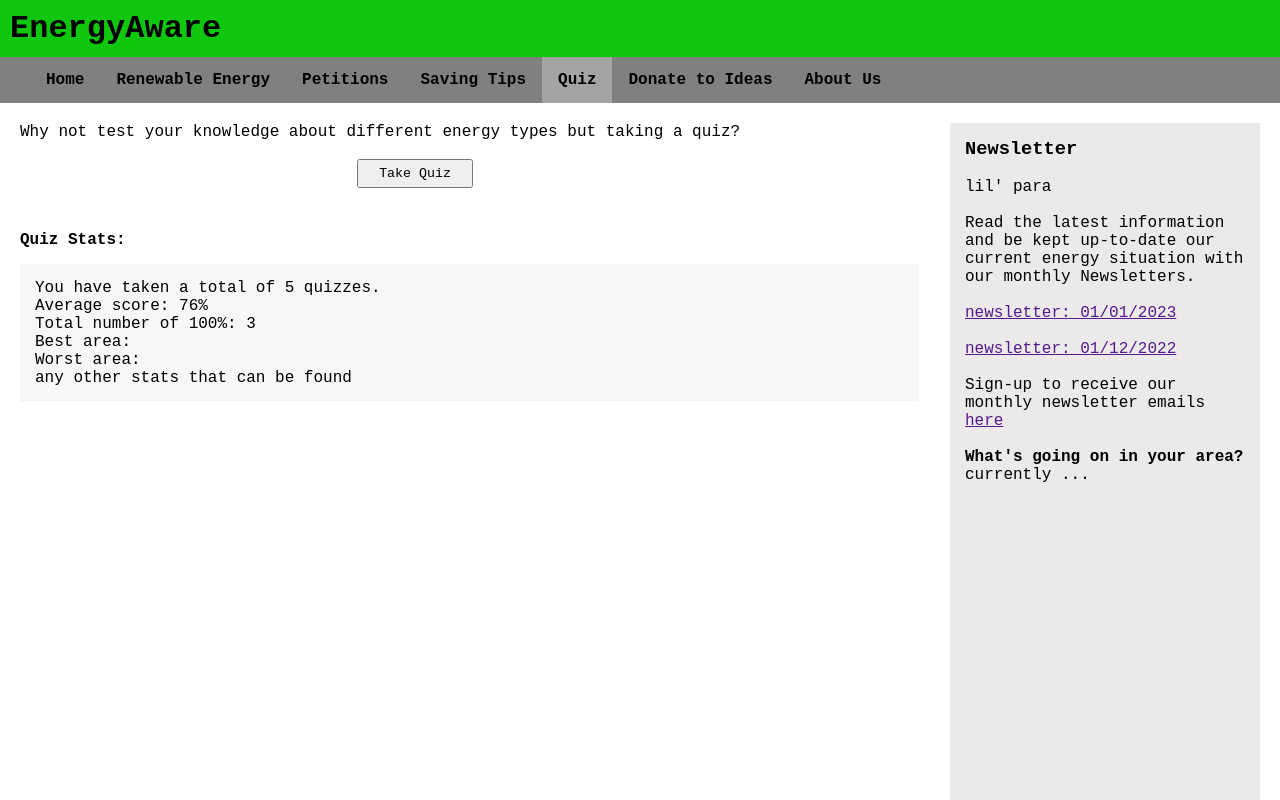
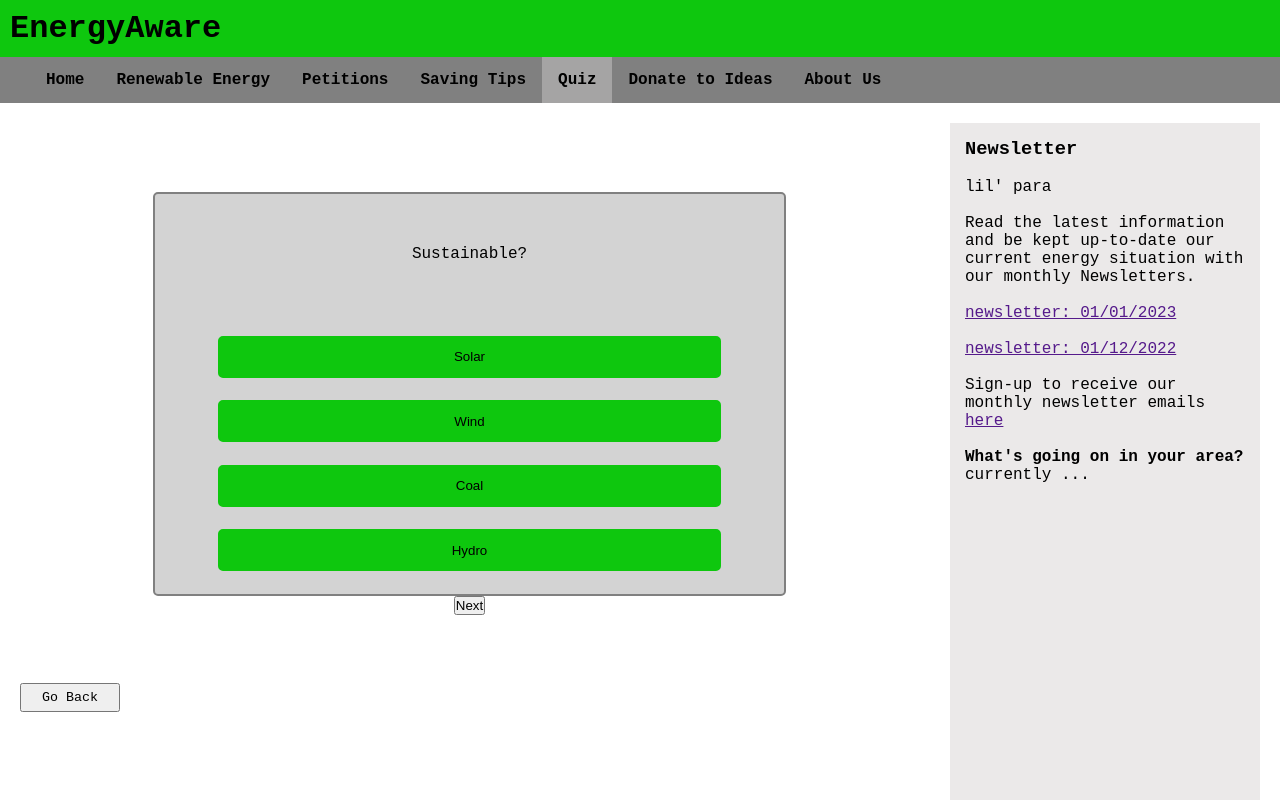
Before and after one commit to TallulahLund/Group46, a React (Create React App) app in the folder testgroupproject/: page /quiz in a window 1280 px wide. Both pictures are taken after a click on the button "Take Quiz". Shown: the top 800 px of the page. Built offline with nearby package versions, Linux system fonts and the light colour scheme.

Commit message:
Quiz update

```diff
--- a/testgroupproject/src/Pages/Quiz.js
+++ b/testgroupproject/src/Pages/Quiz.js
@@ -1,19 +1,33 @@
 import React from "react";
+import { useState } from "react";
 import "./Quiz.css";
+import Questions from "./QuizComponents/Questions";
+import QuizHandler from "./QuizComponents/Quizhandler";
 
 export default function Quiz() {
+  const [outTest, setOutTest] = useState(true);
+
+  const toggleView = () => {
+    if (outTest == true) {
+      setOutTest(false);
+    } else {
+      setOutTest(true);
+    }
+  };
+
+  if (outTest) {
     return (
-    // <div><p>This is Quiz</p></div>
-
       <section className="mainContent">
         <div>
           <p>
-          Why not test your knowledge about different energy types but taking a
-          quiz?
+            Why not test your knowledge about different energy types but taking
+            a quiz?
           </p>
           <br />
           <div className="quizButtonCont">
-          <button id="takeQuizButton">Take Quiz</button>
+            <button id="takeQuizButton" onClick={toggleView}>
+              Take Quiz
+            </button>
           </div>
 
           {/* <div class="container">
@@ -36,4 +50,14 @@ export default function Quiz() {
         </div>
       </section>
     );
+  } else {
+    return (
+      <div className="mainContent">
+        <QuizHandler questions={Questions} />
+        <button id="takeQuizButton" onClick={toggleView}>
+          Go Back
+        </button>
+      </div>
+    );
   }
+}
--- /dev/null
+++ b/testgroupproject/src/Pages/QuizComponents/QuestionHandler.css
@@ -0,0 +1,42 @@
+.question-card {
+  display: flex;
+  flex-direction: column;
+  align-items: center;
+  height: 50vh;
+  width: 70%;
+  background-color: lightgrey;
+  border: 2px solid grey;
+  border-radius: 5px;
+}
+
+.question {
+  display: flex;
+  align-items: center;
+  height: 30%;
+}
+
+.question-options {
+  display: flex;
+  flex-direction: column;
+  justify-content: space-evenly;
+  align-items: left;
+  height: 70%;
+  width: 80%;
+}
+
+.question-option {
+  padding: 0px;
+  border: 2px solid rgb(14, 199, 14);
+  background-color: rgb(14, 199, 14);
+  border-radius: 5px;
+  height: 15%;
+  cursor: pointer;
+}
+
+.question-option:active {
+  background-color: rgba(255, 255, 255, 0.119);
+}
+
+.clicked {
+  background-color: blueviolet;
+}
--- /dev/null
+++ b/testgroupproject/src/Pages/QuizComponents/QuestionHandler.jsx
@@ -0,0 +1,24 @@
+import React from "react";
+import "./QuestionHandler.css";
+
+const QuestionHandler = (props) => {
+  const { question, choices, handleAnswer } = props;
+  return (
+    <div className="question-card">
+      <p className="question">{question}</p>
+      <div className="question-options">
+        {choices.map((choice, index) => (
+          <button
+            className="question-option"
+            key={index}
+            onClick={() => handleAnswer(choice)}
+          >
+            {choice}
+          </button>
+        ))}
+      </div>
+    </div>
+  );
+};
+
+export default QuestionHandler;
--- /dev/null
+++ b/testgroupproject/src/Pages/QuizComponents/Questions.js
@@ -0,0 +1,24 @@
+const Questions = [
+  {
+    question: "Sustainable?",
+    choices: ["Solar", "Wind", "Coal", "Hydro"],
+    correctAnswer: "Coal",
+  },
+  {
+    question: "Sustainabless?",
+    choices: ["Solar", "Wind", "Coal", "Hydro"],
+    correctAnswer: "Coal",
+  },
+  {
+    question: "Sustainablessssss?",
+    choices: ["Solar", "Wind", "Coal", "Hydro"],
+    correctAnswer: "Coal",
+  },
+  {
+    question: "Sustainablesssssssssssssss?",
+    choices: ["Solar", "Wind", "Coal", "Hydro"],
+    correctAnswer: "Coal",
+  },
+];
+
+export default Questions;
--- /dev/null
+++ b/testgroupproject/src/Pages/QuizComponents/QuizHandler.css
@@ -0,0 +1,22 @@
+.question-display {
+  display: flex;
+  justify-content: center;
+  align-items: center;
+  flex-direction: column;
+  height: 70vh;
+}
+
+.submit-button {
+  background-color: aliceblue;
+}
+
+.submit-button:active {
+  color: rgb(23, 98, 164);
+}
+
+.results-page {
+  display: flex;
+  height: 75vh;
+  align-items: center;
+  justify-content: center;
+}
--- /dev/null
+++ b/testgroupproject/src/Pages/QuizComponents/Quizhandler.jsx
@@ -0,0 +1,79 @@
+import React from "react";
+import Question from "./QuestionHandler";
+import { useState } from "react";
+import { useEffect } from "react";
+import "./QuizHandler.css";
+
+const QuizHandler = (props) => {
+  const { questions } = props;
+  const [currentQuestion, setCurrentQuestion] = useState(0);
+  const correctAnswers = questions.map((questions) => questions.correctAnswer);
+  const [currentAnswer, setCurrentAnswer] = useState("");
+  const [userAnswers, setUserAnswers] = useState([]);
+
+  const [score, setScore] = useState(0);
+  const [showResults, setShowResults] = useState(false);
+
+  const handleAnswer = (answer) => {
+    setCurrentAnswer(answer);
+  };
+
+  const submitAnswer = () => {
+    if (currentAnswer != null) {
+      setUserAnswers((prevAnswers) => [...prevAnswers, currentAnswer]);
+      setCurrentAnswer(null);
+      if (currentQuestion < questions.length - 1) {
+        setCurrentQuestion((prevcurrentQuestion) => prevcurrentQuestion + 1);
+      } else {
+        //submitQuiz();
+      }
+    } else {
+      console.log("Select an Option");
+    }
+  };
+
+  const submitQuiz = () => {
+    //compare correct answers to user answers and return a score
+    setScore(0);
+    for (let i = 0; i < correctAnswers.length; i++) {
+      if (correctAnswers[i] === userAnswers[i]) {
+        setScore((prevscore) => prevscore + 1);
+      } else {
+        //console.log("wrong");
+      }
+    }
+    setShowResults(true);
+    console.log("Quiz Sumbitted");
+  };
+
+  useEffect(() => {
+    if (userAnswers.length === correctAnswers.length) {
+      console.log(userAnswers);
+      submitQuiz();
+    }
+  }, [userAnswers]);
+
+  if (showResults) {
+    return (
+      <div className="results-page">
+        <div>You Scored: {score}</div>
+      </div>
+    );
+  } else {
+    const { question, choices } = questions[currentQuestion];
+    return (
+      <div className="question-display">
+        <Question
+          question={question}
+          choices={choices}
+          handleAnswer={handleAnswer}
+        />
+        <button className="takeQuizButton" onClick={submitAnswer}>
+          Next
+        </button>
+      </div>
+    );
+  }
+};
+
+export default QuizHandler;
```
Lines whose indentation alone changed are shown as unchanged.
